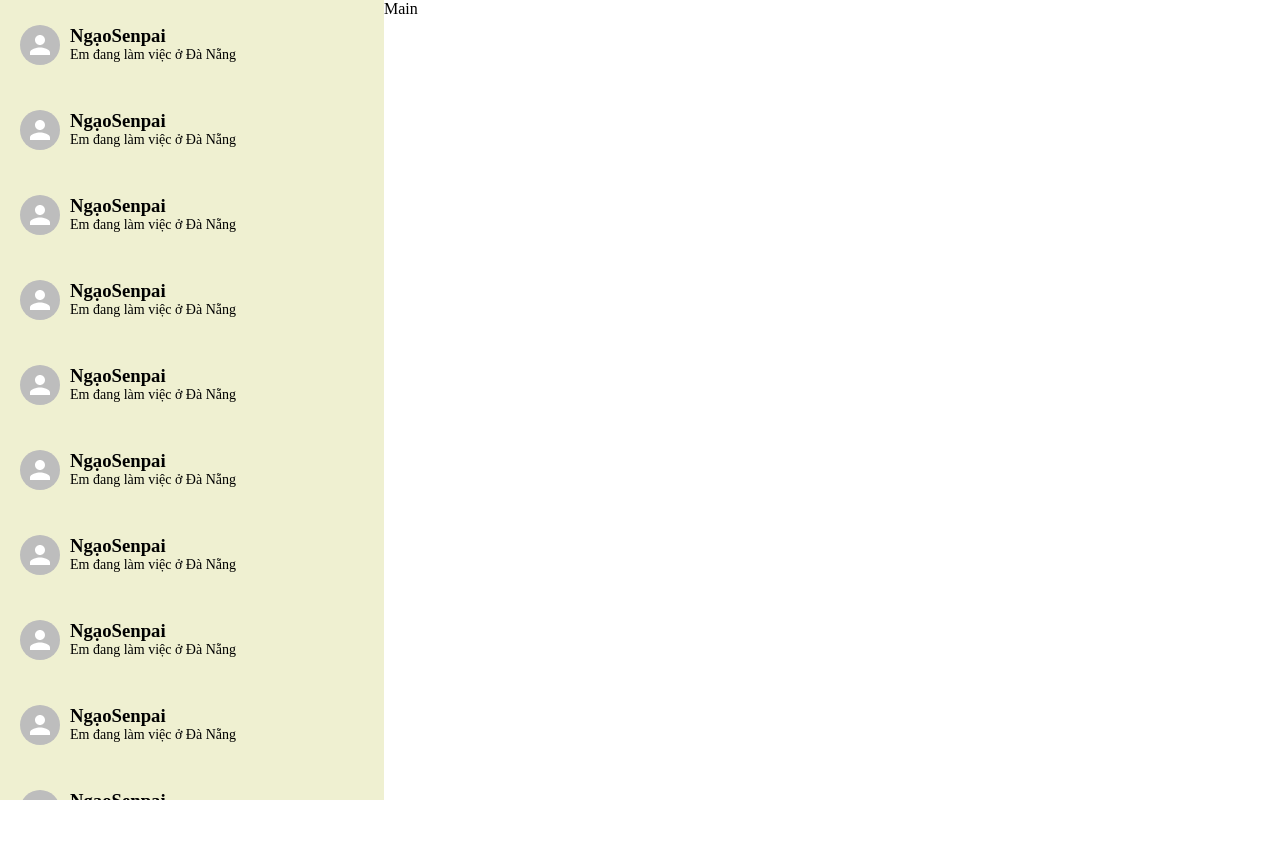
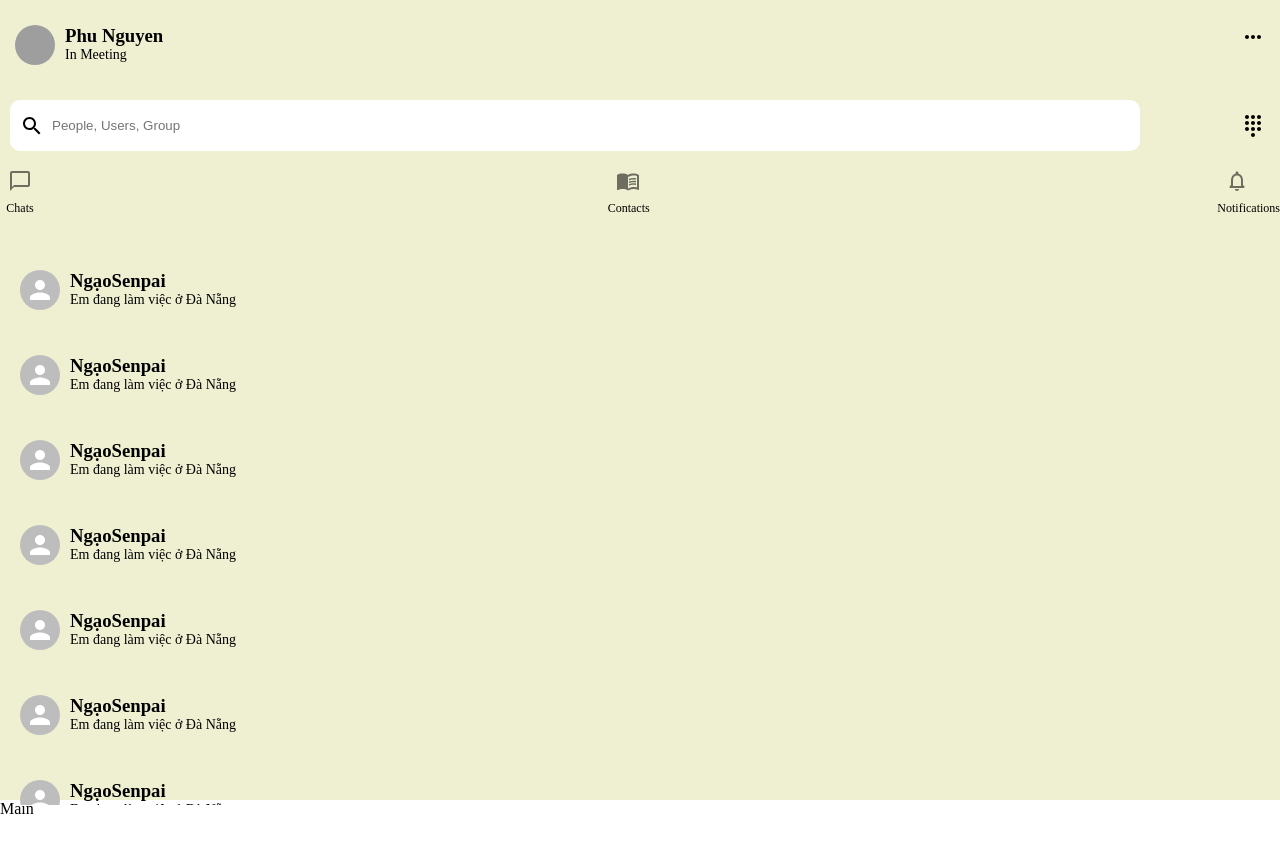
Before and after one commit to haola1210/a-phu-chat-app, a React (Vite) app in the folder client/: page /1d2f12d1f4f4d5 in a window 1280 px wide. Shown: the top 852 px of the page. Before the commit the page ends 800 px from the top, so only its background shows below. Built offline with nearby package versions, Linux system fonts and the light colour scheme; grey boxes are pictures that could not be loaded; a web font is replaced by a local one.

Commit message:
Create HeaderSide Componnt
This is component in head of siderbar

```diff
--- a/client/src/App.jsx
+++ b/client/src/App.jsx
@@ -31,7 +31,6 @@ function App() {
           </div>} />
 
 
-
       </Routes>
     </BrowserRouter>
 
--- a/client/src/components/ContactComponent/ContactComponent.jsx
+++ b/client/src/components/ContactComponent/ContactComponent.jsx
@@ -12,7 +12,6 @@ function ContactComponent() {
           <p>Em đang làm việc ở Đà Nẵng</p>
         </div>
 
-
       </div>
 
     </div>
--- /dev/null
+++ b/client/src/components/HeaderSideComponet/HeaderSideComponent.css
@@ -0,0 +1,74 @@
+.header-sider {
+    height: 30%;
+}
+
+.user-info {
+    margin: 5px;
+    padding: 20px 10px;
+    display: flex;
+    justify-content: space-between;
+
+}
+
+.avatar {
+    display: flex;
+}
+
+.user-info .username {
+    padding-left: 10px;
+}
+
+.user-info .username p {
+    font-size: 14px;
+}
+
+.search {
+    margin-right: 5px;
+    padding: 10px 10px;
+
+    display: flex;
+    justify-content: space-between;
+}
+.search .MuiSvgIcon-root {
+    align-self: center
+
+}
+
+.search-form {
+    padding: 10px;
+
+    flex-basis: 90%;
+    display: flex;
+
+    background-color: #FFF;
+    border-radius: 10px;
+}
+
+.search-form .MuiSvgIcon-root {
+    align-self: center;
+}
+
+
+
+.search-form form input {
+    border: none;
+
+}
+
+
+.icon {
+    margin-bottom: 20px;
+    display: flex;
+    justify-content: space-between;
+    align-items: center;
+
+}
+
+.chat, .contacts, .notification {
+    padding-bottom: 10px;
+}
+
+.icon p {
+    font-size: 12px;
+    text-align: center;
+}
--- /dev/null
+++ b/client/src/components/HeaderSideComponet/HeaderSideComponnent.jsx
@@ -0,0 +1,58 @@
+import React from 'react'
+import "./HeaderSideComponent.css"
+import { Avatar, IconButton} from '@mui/material';
+import MoreHorizIcon from '@mui/icons-material/MoreHoriz';
+import SearchIcon from '@mui/icons-material/Search';
+import DialpadOutlinedIcon from '@mui/icons-material/DialpadOutlined';
+import ChatBubbleOutlineOutlinedIcon from '@mui/icons-material/ChatBubbleOutlineOutlined'
+import MenuBookOutlinedIcon from '@mui/icons-material/MenuBookOutlined'
+import NotificationsNoneRoundedIcon from '@mui/icons-material/NotificationsNoneRounded';
+
+function HeaderSideComponnent() {
+  return (
+    <div className='header-sider'>
+        <div className="user-info">
+            <div className="avatar">
+                <Avatar alt="Phu Nguyen" src="https://i.pravatar.cc/150?u=fake@pravatar.com" />
+                <div className="username">
+                    <h3>Phu Nguyen</h3>
+                    <p>In Meeting</p>
+                </div>
+            </div>
+            <MoreHorizIcon />
+        </div>
+        <div className="search">
+            <div className="search-form">
+                <SearchIcon />
+                <form className='form-search'>
+                    <input type="text"  placeholder='People, Users, Group'/>
+                </form>
+            </div>
+            <DialpadOutlinedIcon />
+        </div>
+        <div className="icon">
+            <div className="chat">
+                <IconButton>
+                    <ChatBubbleOutlineOutlinedIcon />
+                </IconButton>
+                <p>Chats</p>
+            </div>
+            <div className="contacts">
+                <IconButton>
+                    <MenuBookOutlinedIcon />
+                </IconButton>
+                <p>Contacts</p>
+            </div>
+            <div className="notification">
+                <IconButton>
+                    <NotificationsNoneRoundedIcon />
+                </IconButton>
+                <p>Notifications</p>
+            </div>
+        </div>
+
+    </div>
+  )
+}
+
+export default HeaderSideComponnent
--- /dev/null
+++ b/client/src/components/HeaderSideComponet/index.js
@@ -0,0 +1,2 @@
+import HeaderSideComponnent from "./HeaderSideComponnent";
+export default HeaderSideComponnent;
--- a/client/src/components/MainComponent/MainComponent.css
+++ b/client/src/components/MainComponent/MainComponent.css
@@ -1,4 +1,4 @@
 .main {
     height: 100%;
-    flex: 70%
+    flex: 80%
 }
--- a/client/src/components/SiderbarComponent/SiderbarComponent.css
+++ b/client/src/components/SiderbarComponent/SiderbarComponent.css
@@ -1,20 +1,25 @@
 .siderbar {
     height: 100%;
 
-    flex: 30%;
+    flex: 20%;
     justify-self: center;
 
     background-color: #eff0d1;
 
-    overflow: scroll;
+
+
+}
+
+.main_siderbar {
+    height: 70%;
+    overflow-y: scroll;
 
 }
 
 
-
 @media screen and (max-width = 640px) {
     .siderbar {
-        flex: 100%
+        flex: 100%;
     }
 
 }
--- a/client/src/components/SiderbarComponent/SiderbarComponent.jsx
+++ b/client/src/components/SiderbarComponent/SiderbarComponent.jsx
@@ -1,10 +1,13 @@
 import React from 'react'
+import HeaderSideComponnent from '@components/HeaderSideComponet'
 import ContactComponent from '@components/ContactComponent'
 import "./SiderbarComponent.css"
 
 function SiderbarComponent() {
   return (
     <div className="siderbar">
+      <HeaderSideComponnent />
+      <div className="main_siderbar">
         <ContactComponent />
         <ContactComponent />
         <ContactComponent />
@@ -22,8 +25,9 @@ function SiderbarComponent() {
         <ContactComponent />
         <ContactComponent />
         <ContactComponent />
+      </div>
+    </div>
 
-    </div>
   )
 }
 
--- /dev/null
+++ b/client/src/pages/HeaderSider/index.js
@@ -0,0 +1,2 @@
+import HeaderSider from "./HeaderSider";
+export default HeaderSider
```
Also changed, not shown: client/src/pages/HeaderSider/HeaderSider.jsx (added, +10 -0 lines). Lines whose indentation alone changed are shown as unchanged.
